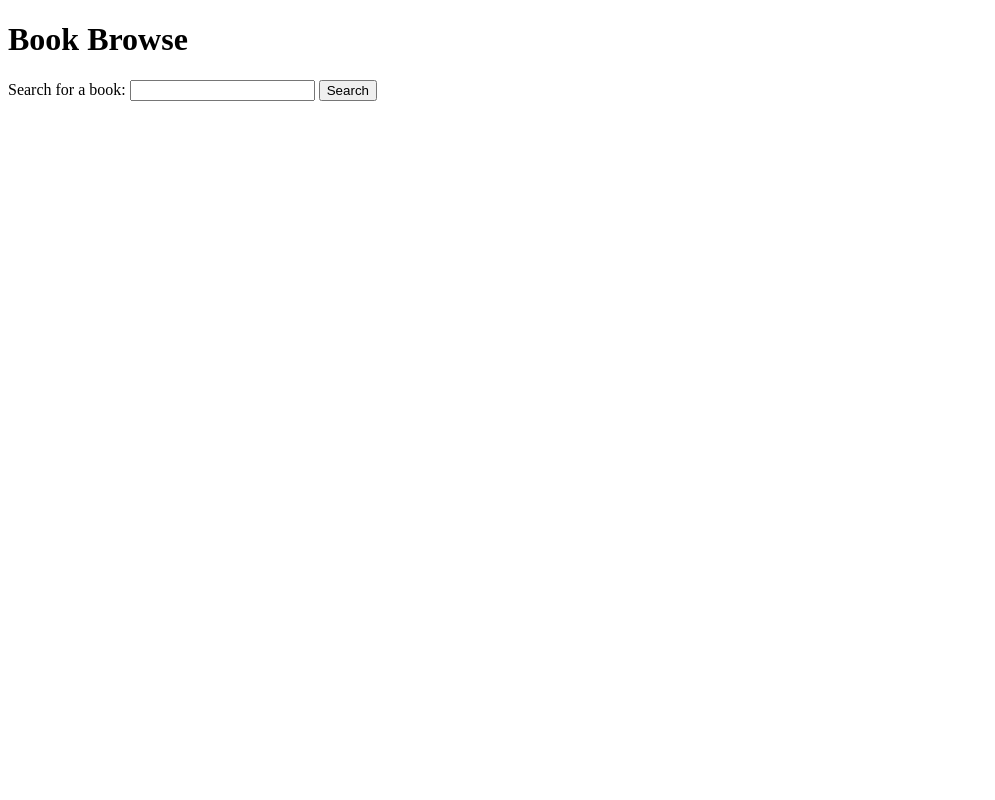
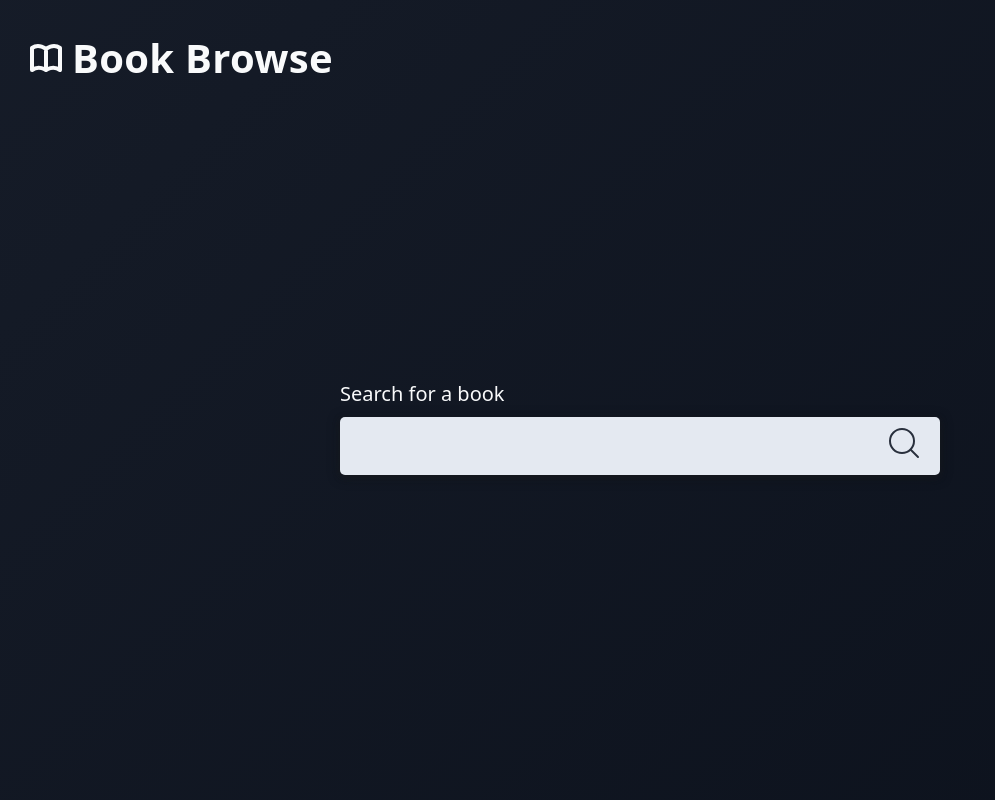
Before and after one commit to starsuit/book-browse, a Django app: page / in a window 1280 px wide. Shown: the whole page, without its empty margins (0-995 px from the left). Run offline with Django 3.2, Linux system fonts and the light colour scheme.

Commit message:
style index page

```diff
--- a/book_browse/templates/book_browse/index.html
+++ b/book_browse/templates/book_browse/index.html
@@ -5,20 +5,160 @@
     <meta name="viewport" content="width=device-width, initial-scale=1.0" />
     <meta http-equiv="X-UA-Compatible" content="ie=edge" />
     <title>Book Browse</title>
+    <style>
+      * {
+        box-sizing: border-box;
+      }
+
+      html {
+        font-size: 1.25rem;
+      }
+
+      body {
+        margin: 0;
+        font-family: system-ui, -apple-system, BlinkMacSystemFont, "Segoe UI",
+          Roboto, Oxygen, Ubuntu, Cantarell, "Open Sans", "Helvetica Neue",
+          sans-serif;
+        color: hsl(220, 20%, 98%);
+        background-color: hsl(220, 20%, 20%);
+        background-image: linear-gradient(
+          135deg,
+          hsl(220, 30%, 12%),
+          hsl(220, 40%, 8%)
+        );
+      }
+
+      h1,
+      h2 {
+        margin: 0;
+        font-weight: 900;
+      }
+
+      label,
+      input,
+      button {
+        display: block;
+        border: 0;
+        background: none;
+        font-size: inherit;
+        font-family: inherit;
+        color: inherit;
+      }
+
+      button::-moz-focus-inner {
+        border: 0;
+      }
+
+      .site-header {
+        display: flex;
+        align-items: center;
+        font-weight: 900;
+        letter-spacing: 0.3px;
+      }
+
+      .site-header__logo {
+        margin-right: 0.5rem;
+      }
+
+      .container {
+        min-height: 100vh;
+        display: grid;
+        grid-template-rows: auto 1fr;
+        padding: 1.5rem;
+      }
+
+      .form {
+        width: 100%;
+        max-width: 30rem;
+        margin: 0 auto;
+        align-self: center;
+      }
+
+      .field {
+        margin-top: 0.5rem;
+        display: flex;
+        border-radius: 0.25rem;
+        background-color: hsl(220, 30%, 70%);
+        box-shadow: 0 2px 6px hsla(220, 10%, 10%, 0.5);
+        overflow: hidden;
+        transition: background-color 0.2s;
+      }
+
+      .field:focus-within {
+        background-color: hsl(220, 30%, 92%);
+        box-shadow: 0 2px 6px hsla(220, 10%, 10%, 0.5),
+          0 2px 12px hsla(220, 10%, 10%, 0.5);
+      }
+
+      .field__input {
+        flex: 1;
+        padding: 0.5rem;
+        color: hsl(220, 20%, 20%);
+      }
+
+      .field:focus-within .field__input {
+        outline: 0; /* only disable input outline if :focus-within works */
+      }
+
+      .field__button {
+        padding: 0.5rem 1rem;
+        color: hsl(220, 20%, 20%);
+        transition: background-color 0.2s;
+      }
+
+      .field__button:hover,
+      .field__button:focus {
+        background-color: hsl(220, 30%, 80%);
+      }
+    </style>
   </head>
   <body>
+    <main class="container">
+      <header class="site-header">
+        <svg
+          class="site-header__logo"
+          viewBox="0 0 32 32"
+          width="32"
+          height="32"
+          fill="none"
+          stroke="currentcolor"
+          stroke-linecap="round"
+          stroke-linejoin="round"
+          stroke-width="4"
+        >
+          <path
+            d="M16 7 C16 7 9 1 2 6 L2 28 C9 23 16 28 16 28 16 28 23 23 30 28 L30 6 C23 1 16 7 16 7 Z M16 7 L16 28"
+          ></path>
+        </svg>
         <h1>Book Browse</h1>
+      </header>
       <form class="form" action="/books" method="GET">
-      <label for="form--input-search"
-        >Search for a book:
+        <label for="search">Search for a book</label>
+        <div class="field">
           <input
             type="text"
-          class="form--input"
-          id="form--input-search"
+            class="field__input"
+            id="search"
             name="search"
+            autofocus
           />
-      </label>
-      <button class="form--button">Search</button>
+          <button class="field__button" aria-label="Search">
+            <svg
+              viewBox="0 0 32 32"
+              width="32"
+              height="32"
+              fill="none"
+              stroke="currentcolor"
+              stroke-linecap="round"
+              stroke-linejoin="round"
+              stroke-width="2"
+            >
+              <circle cx="14" cy="14" r="12"></circle>
+              <path d="M23 23 L30 30"></path>
+            </svg>
+          </button>
+        </div>
       </form>
+    </main>
   </body>
 </html>
```
Lines whose indentation alone changed are shown as unchanged.
